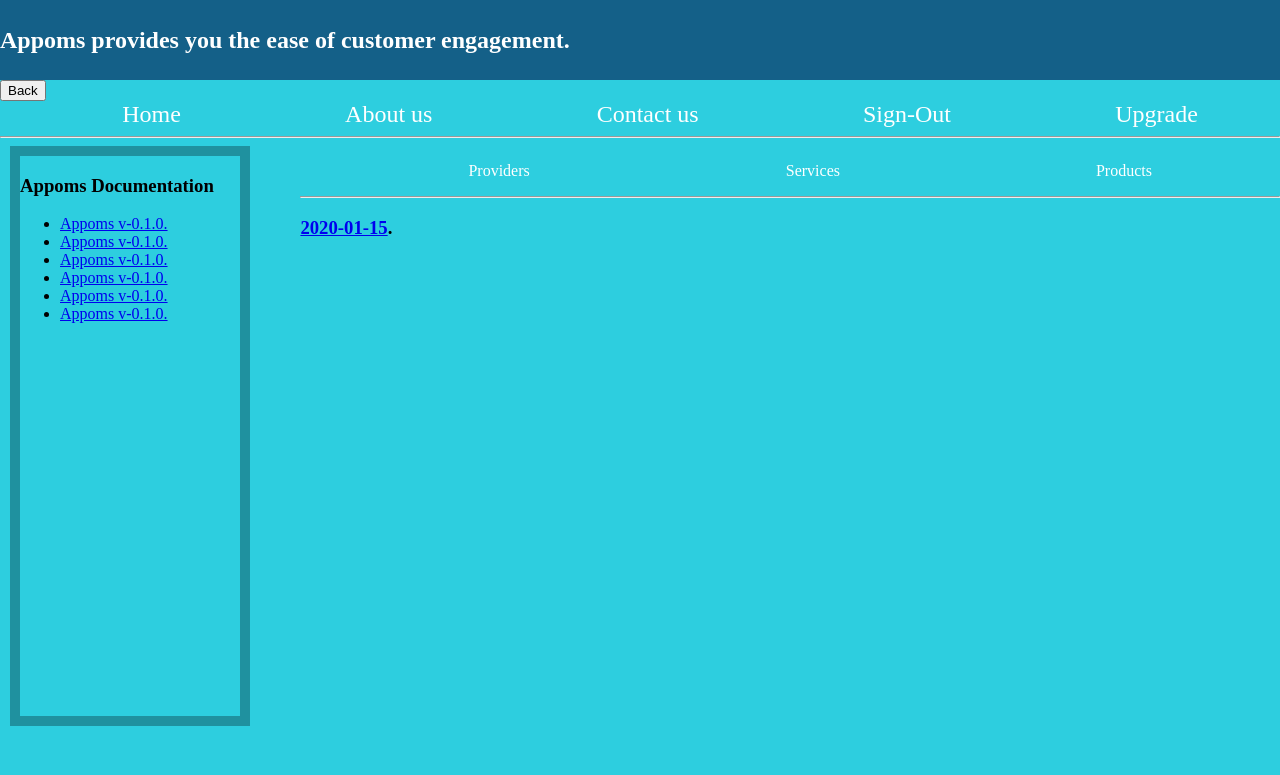
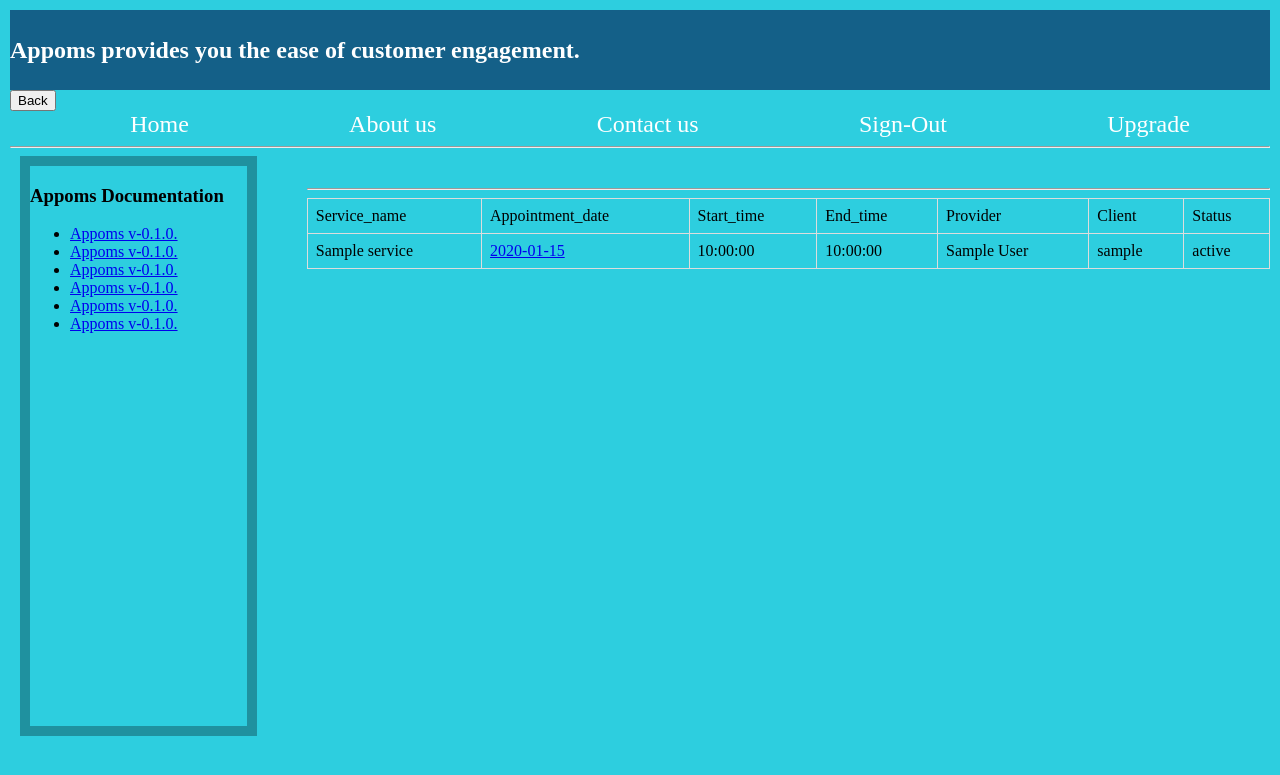
Before and after one commit to frace-engineering/projects, a Flask app: page /user/appointments in a window 1280 px wide. Shown: the top 775 px of the page. Run offline with Flask 3, Linux system fonts and the light colour scheme; a user stored in the database is signed in; tables that the repository leaves empty hold one stand-in row (values such as "Sample post").

Commit message:
Modify files for improved functionality.

```diff
--- a/appoms/controllers/auth/login.py
+++ b/appoms/controllers/auth/login.py
@@ -15,9 +15,9 @@
         user = User.query.filter_by(email=email).first()
         if user and bcrypt.check_password_hash(user.password, password):
             login_user(user, remember=True)
-            flash(f'Welcome to your page, {user.username}.', 'success')
+            flash(f'Welcome to your page, {user.username}.', 'signin-success')
             return redirect(url_for('profile_bp.get_user_profile'))
-        flash('Oops! email and password error. Please supply your correct detail.', 'danger')
+        flash('Oops! email and password error. Please supply your correct detail.', 'signin-danger')
     return render_template('login.html', form=form)
 
 
--- a/appoms/controllers/clients.py
+++ b/appoms/controllers/clients.py
@@ -4,6 +4,25 @@
 
 
 client = Blueprint('client', __name__)
+
+
+@client.route('/user/appointments', methods=['GET'])
+@login_required
+def view_appointments():
+    appointments = Appointment.query.filter_by(client_id=current_user.id).all()
+    appointment_block = []
+    for appointment in appointments:
+        provider = User.query.filter_by(id=appointment.user_id).first()
+        service = Service.query.filter_by(id=appointment.service_id).first()
+        block = {
+                "appointment": appointment,
+                "provider": provider,
+                "client": current_user,
+                "service": service
+            }
+        appointment_block.append(block)
+    flash('You have the bellow appointments', 'success')
+    return render_template('utilities/list_appointments.html', appointments=appointment_block)
 
 @client.route('/user/appointments', methods=['GET'])
 @login_required
@@ -63,13 +82,16 @@
     if not appointment:
         flash('Appointment is needed', 'danger')
         return render_template('utilities/appointment_slots.html')
-    try:
-        print(service.id)
-        appointment.service_id = service_id
-        appointment.status = 'pending'
-        db.session.commit()
-        flash('You have successfully booked appointment with the bellow detail. Please save the date on a calener', 'success')
-    except Exception as e:
-        db.session.rollback()
-        flash('Something went wrong. Unable to book appointment', 'dager')
-    return render_template('utilities/pending_appointments.html', appointment=appointment, service=service, provider=provider, client=current_user)
+    if current_user.id != service.user_id:
+        try:
+            appointment.service_id = service_id
+            appointment.client_id = current_user.id
+            appointment.status = 'pending'
+            db.session.commit()
+            flash('You have successfully booked appointment with the bellow detail. Please save the date on a calener', 'success')
+            return render_template('utilities/pending_appointments.html', appointment=appointment, service=service, provider=provider, client=current_user)
+        except Exception as e:
+            db.session.rollback()
+            flash('Something went wrong. Unable to book appointment', 'dager')
+    flash('Your are not allowed to book from your own appointment slots, but you can book appointment with another service provider', 'dager')
+    return render_template('utilities/pending_appointments.html')
--- a/appoms/models/appoms_models.py
+++ b/appoms/models/appoms_models.py
@@ -86,10 +86,12 @@
 
     user_id = db.Column(db.Integer, db.ForeignKey('users.id'), nullable=False)
     service_id = db.Column(db.Integer, db.ForeignKey('services.id'), nullable=True)
+    client_id = db.Column(db.Integer, nullable=True)
 
     user = db.relationship('User', back_populates='appointments')
     service = db.relationship('Service', back_populates='appointments')
 
 
+
     def __repr__(self):
         return f'Appointment date: {self.appointment_date}'
--- a/appoms/static/index.css
+++ b/appoms/static/index.css
@@ -1,6 +1,6 @@
 body {
 	background-color: #2dcedf;
-	margin: 0px;
+	margin: 10px;
 }
 
 .regbp-form {
@@ -81,3 +81,33 @@
 	display: flex;
 	justify-content: space-around;
 }
+
+.custom-table {
+	width: 100%;
+	border-collapse: collapse;
+}
+
+.custom-table th, .custom-table td {
+	border: 1px solid #ddd;
+        padding: 8px;
+}
+
+.custom-table th {
+        padding-top: 12px;
+        padding-bottom: 12px;
+        text-align: left;
+        background-color: #f2f2f2;
+        color: black;
+}
+
+.custom-table tbody tr:nth-child(even) {
+       background-color: #f9f9f9;
+}
+
+.custom-table tbody tr:hover {
+        background-color: #ddd;
+}
+
+.custom-table td {
+        vertical-align: top;
+}
--- a/appoms/templates/_article.html
+++ b/appoms/templates/_article.html
@@ -1,10 +1,11 @@
 {% if current_user.is_authenticated %}
 <nav class="navigation">
 	<ul class="article-navigation-ul">
+		{% if current_user.roles == 'client' %}
 		<li class="navigation list"><a href="{{ url_for('provider.list_providers') }}">Providers</a></li>
-		<li class="navigation list"><a href="{{ url_for('list_utils.list_services') }}">Services</a></li>
-		<li class="navigation list"><a href="{{ url_for('list_utils.list_products') }}">Products</a></li>
-		{% if current_user.roles == 'provider' %}
+		<li class="navigation list"><a href="{{ url_for('client.view_appointments') }}">Appointments</a></li>
+		{% elif current_user.roles == 'provider' %}
+		<li class="navigation list"><a href="{{ url_for('provider.get_appointments') }}">Appointments</a></li>
 		<li class="navigation list"><a href="{{ url_for('utility.create_appointment') }}">Create-Appointment</a></li>
 		<li class="navigation list"><a href="{{ url_for('utility.create_service') }}">Create-Service</a></li>
 		<li class="navigation list"><a href="{{ url_for('utility.create_product') }}">Create-Product</a></li>
--- a/appoms/templates/base.html
+++ b/appoms/templates/base.html
@@ -15,7 +15,7 @@
 			{% include  "_navigation.html" %}
 		<section>
 		<aside class="main aside">
-			{% block aside %}{% endblock aside %}
+			{% block aside %} {% endblock aside %}
 			{% include "aside_main.html" %}
 		</aside>
 		<article class="main article">
--- a/appoms/templates/profile.html
+++ b/appoms/templates/profile.html
@@ -11,7 +11,8 @@
 		<li>Phone number: <span>{{ user.phone_number }}</span></li>
 	</ul>
 	<h4><a href="{{ url_for('profile_bp.update_profile') }}">Edit</a> your profile.</h4>
+	<h4>View your <a href="{{ url_for('client.view_appointments') }}">appointments</a>.</h4>
 </div>
-		<hr>
 {% endblock aside %}
 {% endif %}
+<hr>
--- a/appoms/templates/utilities/appointment_slots.html
+++ b/appoms/templates/utilities/appointment_slots.html
@@ -4,7 +4,7 @@
 	{% if appointments %}
 	{% if service %}
 	{% for appointment in appointments %}
-	<h3><a href="{{ url_for('client.book_appointment', appointment_id=appointment.id, service_id=service.id) }}">{{ appointment.appointment_date }}</a>.</h3>
+	<h3><a href="{{ url_for('client.book_appointment', appointment_id=appointment.id, service_id=service.id) }}">Date: {{ appointment.appointment_date }}</a> | StartTime: {{ appointment.start_time }} | EndTime: {{ appointment.end_time }}</h3>
 	{{ service.service_name }}
 	{% endfor %}
 	{% endif %}
--- a/appoms/templates/utilities/list_appointments.html
+++ b/appoms/templates/utilities/list_appointments.html
@@ -3,9 +3,32 @@
 {% block content %}
 <div class="probp-div">
 	{% if appointments %}
-	{% for appointment in appointments %}
-	<h3><a href="{{ url_for('list_utils.get_appointment', appointment_date=appointment.appointment_date) }}">{{ appointment.appointment_date }}</a>.</h3>
+	<table class="table table-bordered custom-table pending-appointment">
+		<thead>
+			<tr>
+				<td>Service_name</td>
+				<td>Appointment_date</td>
+				<td>Start_time</td>
+				<td>End_time</td>
+				<td>Provider</td>
+				<td>Client</td>
+				<td>Status</td>
+			</tr>
+		</thead>
+	{% for appointment_block in appointments %}
+		<tbody>
+			<tr  class="pending-appointment value">
+			<td>{{ appointment_block.service.service_name }}</td>
+			<td><a href="{{ url_for('list_utils.get_appointment', appointment_date=appointment_block.appointment.appointment_date) }}">{{ appointment_block.appointment.appointment_date }}</a></td>
+			<td>{{ appointment_block.appointment.start_time }}</td>
+			<td>{{ appointment_block.appointment.end_time }}</td>
+			<td>{{ appointment_block.provider.business_name }}</td>
+			<td>{{ appointment_block.client.username }}</td>
+			<td>{{ appointment_block.appointment.status }}</td>
+			</tr>
+		</tbody>
 	{% endfor %}
+	</table>
 	{% endif %}
 	</div>
 {% endblock content %}
```
Also changed, not shown: appoms/controllers/list_utility.py (+17 -3 lines), appoms/controllers/providers.py (+29 -3 lines), appoms/templates/users/list_providers.html (+7 -0 lines), appoms/templates/utilities/pending_appointments.html (+27 -22 lines), README.md, 1 other file. Lines whose indentation alone changed are shown as unchanged.
